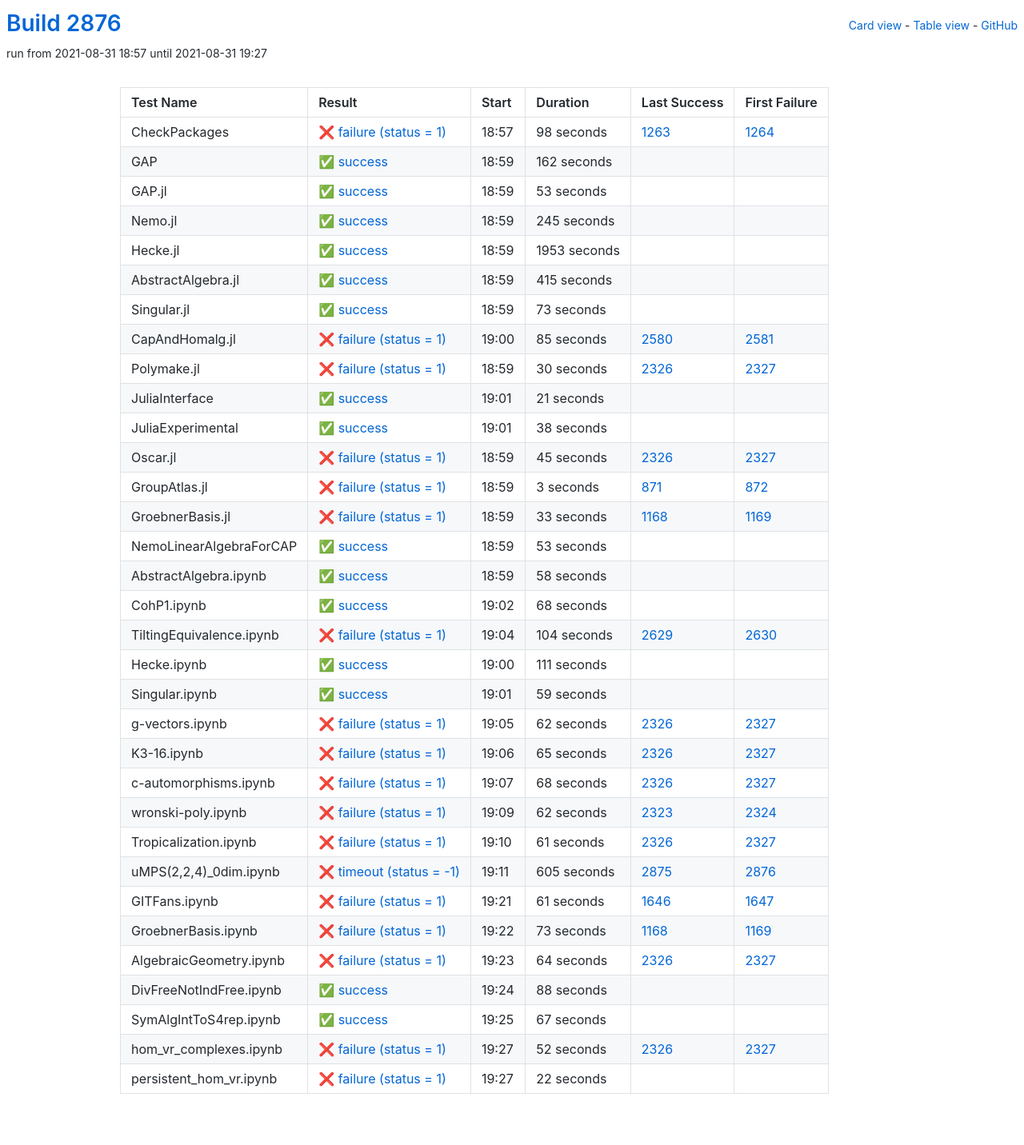
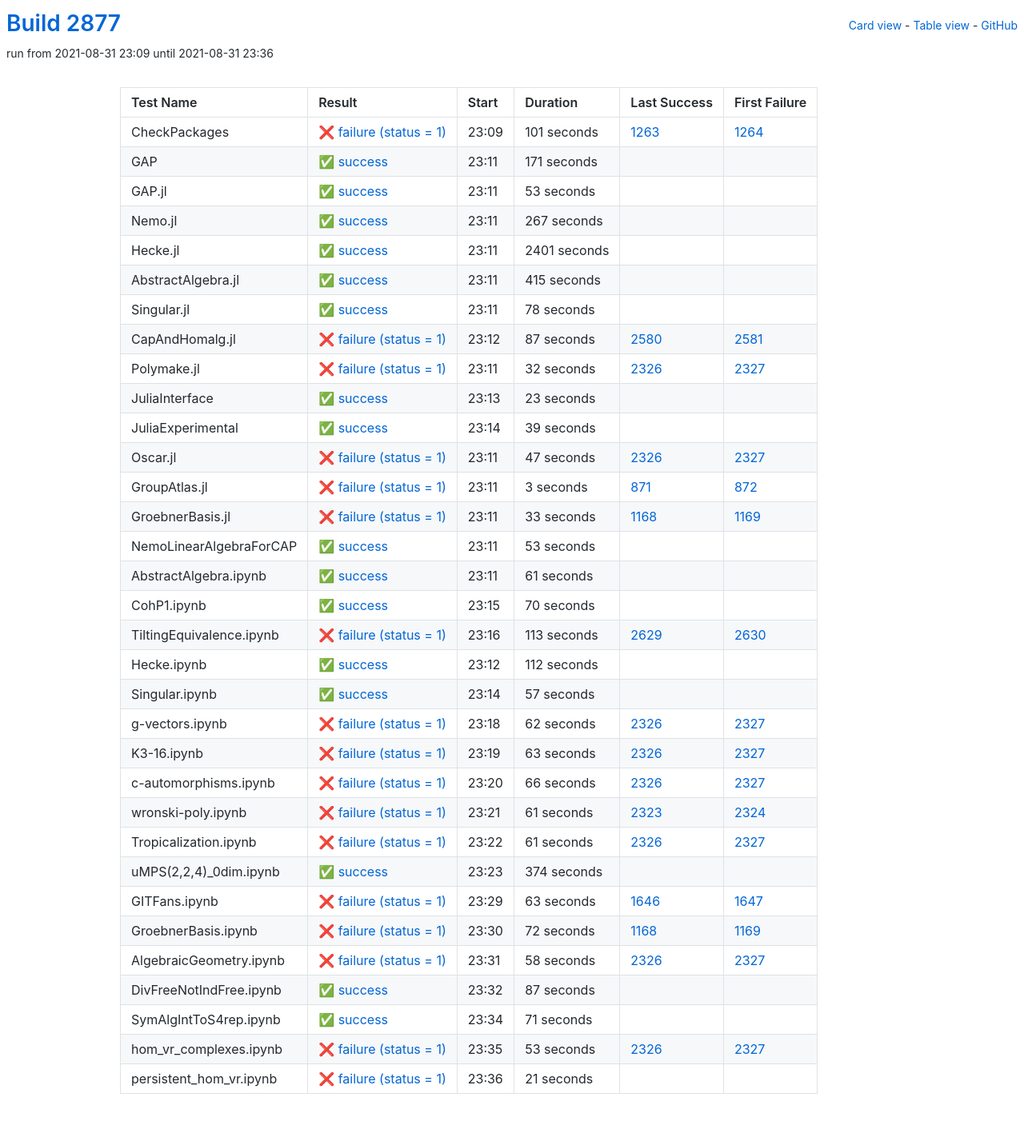
Before and after one commit to oscar-system/oscar-ci-status-stable, a Jekyll site: the page built from table.html, in a window 1280 px wide. Shown: the whole page at 80% size. Built offline with Jekyll 4.4.1, drawn with Linux system fonts in a browser that asks for light colours.

Commit message:
Build #2877

```diff
--- a/_data/ci.yml
+++ b/_data/ci.yml
@@ -1,6 +1,6 @@
 ---
-build: 2876
-build_url: https://oscarci.mathematik.uni-kl.de/job/oscar-stable/2876/
+build: 2877
+build_url: https://oscarci.mathematik.uni-kl.de/job/oscar-stable/2877/
 job: oscar-stable
 organization: oscar-system
 repo: oscar-ci-status-stable
@@ -8,32 +8,32 @@ repourl: https://github.com/oscar-system/oscar-ci-status-stable
 tests:
 - name: CheckPackages
   id: checkpackages
-  log: https://oscarci.mathematik.uni-kl.de/job/oscar-stable/2876/artifact/logs/build-2876/CheckPackages.log
-  start: 2021-08-31 18:57
+  log: https://oscarci.mathematik.uni-kl.de/job/oscar-stable/2877/artifact/logs/build-2877/CheckPackages.log
+  start: 2021-08-31 23:09
   success: false
   exitcode: 1
   status: failure
-  duration: 98
+  duration: 101
   last_success: 1263
   last_success_url: https://oscarci.mathematik.uni-kl.de/job/oscar-stable/1263/
   first_failure: 1264
   first_failure_url: https://oscarci.mathematik.uni-kl.de/job/oscar-stable/1264/
 - name: GAP
   id: gap
-  log: https://oscarci.mathematik.uni-kl.de/job/oscar-stable/2876/artifact/logs/build-2876/GAP.log
-  start: 2021-08-31 18:59
+  log: https://oscarci.mathematik.uni-kl.de/job/oscar-stable/2877/artifact/logs/build-2877/GAP.log
+  start: 2021-08-31 23:11
   success: true
   exitcode: 0
   status: success
-  duration: 162
+  duration: 171
   last_success: false
   last_success_url:
   first_failure: false
   first_failure_url:
 - name: GAP.jl
   id: gap-jl
-  log: https://oscarci.mathematik.uni-kl.de/job/oscar-stable/2876/artifact/logs/build-2876/GAP.jl.log
-  start: 2021-08-31 18:59
+  log: https://oscarci.mathematik.uni-kl.de/job/oscar-stable/2877/artifact/logs/build-2877/GAP.jl.log
+  start: 2021-08-31 23:11
   success: true
   exitcode: 0
   status: success
@@ -44,32 +44,32 @@ tests:
   first_failure_url:
 - name: Nemo.jl
   id: nemo-jl
-  log: https://oscarci.mathematik.uni-kl.de/job/oscar-stable/2876/artifact/logs/build-2876/Nemo.jl.log
-  start: 2021-08-31 18:59
+  log: https://oscarci.mathematik.uni-kl.de/job/oscar-stable/2877/artifact/logs/build-2877/Nemo.jl.log
+  start: 2021-08-31 23:11
   success: true
   exitcode: 0
   status: success
-  duration: 245
+  duration: 267
   last_success: false
   last_success_url:
   first_failure: false
   first_failure_url:
 - name: Hecke.jl
   id: hecke-jl
-  log: https://oscarci.mathematik.uni-kl.de/job/oscar-stable/2876/artifact/logs/build-2876/Hecke.jl.log
-  start: 2021-08-31 18:59
+  log: https://oscarci.mathematik.uni-kl.de/job/oscar-stable/2877/artifact/logs/build-2877/Hecke.jl.log
+  start: 2021-08-31 23:11
   success: true
   exitcode: 0
   status: success
-  duration: 1953
+  duration: 2401
   last_success: false
   last_success_url:
   first_failure: false
   first_failure_url:
 - name: AbstractAlgebra.jl
   id: abstractalgebra-jl
-  log: https://oscarci.mathematik.uni-kl.de/job/oscar-stable/2876/artifact/logs/build-2876/AbstractAlgebra.jl.log
-  start: 2021-08-31 18:59
+  log: https://oscarci.mathematik.uni-kl.de/job/oscar-stable/2877/artifact/logs/build-2877/AbstractAlgebra.jl.log
+  start: 2021-08-31 23:11
   success: true
   exitcode: 0
   status: success
@@ -80,80 +80,80 @@ tests:
   first_failure_url:
 - name: Singular.jl
   id: singular-jl
-  log: https://oscarci.mathematik.uni-kl.de/job/oscar-stable/2876/artifact/logs/build-2876/Singular.jl.log
-  start: 2021-08-31 18:59
+  log: https://oscarci.mathematik.uni-kl.de/job/oscar-stable/2877/artifact/logs/build-2877/Singular.jl.log
+  start: 2021-08-31 23:11
   success: true
   exitcode: 0
   status: success
-  duration: 73
+  duration: 78
   last_success: false
   last_success_url:
   first_failure: false
   first_failure_url:
 - name: CapAndHomalg.jl
   id: capandhomalg-jl
-  log: https://oscarci.mathematik.uni-kl.de/job/oscar-stable/2876/artifact/logs/build-2876/CapAndHomalg.jl.log
-  start: 2021-08-31 19:00
+  log: https://oscarci.mathematik.uni-kl.de/job/oscar-stable/2877/artifact/logs/build-2877/CapAndHomalg.jl.log
+  start: 2021-08-31 23:12
   success: false
   exitcode: 1
   status: failure
-  duration: 85
+  duration: 87
   last_success: 2580
   last_success_url: https://oscarci.mathematik.uni-kl.de/job/oscar-stable/2580/
   first_failure: 2581
   first_failure_url: https://oscarci.mathematik.uni-kl.de/job/oscar-stable/2581/
 - name: Polymake.jl
   id: polymake-jl
-  log: https://oscarci.mathematik.uni-kl.de/job/oscar-stable/2876/artifact/logs/build-2876/Polymake.jl.log
-  start: 2021-08-31 18:59
+  log: https://oscarci.mathematik.uni-kl.de/job/oscar-stable/2877/artifact/logs/build-2877/Polymake.jl.log
+  start: 2021-08-31 23:11
   success: false
   exitcode: 1
   status: failure
-  duration: 30
+  duration: 32
   last_success: 2326
   last_success_url: https://oscarci.mathematik.uni-kl.de/job/oscar-stable/2326/
   first_failure: 2327
   first_failure_url: https://oscarci.mathematik.uni-kl.de/job/oscar-stable/2327/
 - name: JuliaInterface
   id: juliainterface
-  log: https://oscarci.mathematik.uni-kl.de/job/oscar-stable/2876/artifact/logs/build-2876/JuliaInterface.log
-  start: 2021-08-31 19:01
+  log: https://oscarci.mathematik.uni-kl.de/job/oscar-stable/2877/artifact/logs/build-2877/JuliaInterface.log
+  start: 2021-08-31 23:13
   success: true
   exitcode: 0
   status: success
-  duration: 21
+  duration: 23
   last_success: false
   last_success_url:
   first_failure: false
   first_failure_url:
 - name: JuliaExperimental
   id: juliaexperimental
-  log: https://oscarci.mathematik.uni-kl.de/job/oscar-stable/2876/artifact/logs/build-2876/JuliaExperimental.log
-  start: 2021-08-31 19:01
+  log: https://oscarci.mathematik.uni-kl.de/job/oscar-stable/2877/artifact/logs/build-2877/JuliaExperimental.log
+  start: 2021-08-31 23:14
   success: true
   exitcode: 0
   status: success
-  duration: 38
+  duration: 39
   last_success: false
   last_success_url:
   first_failure: false
   first_failure_url:
 - name: Oscar.jl
   id: oscar-jl
-  log: https://oscarci.mathematik.uni-kl.de/job/oscar-stable/2876/artifact/logs/build-2876/Oscar.jl.log
-  start: 2021-08-31 18:59
+  log: https://oscarci.mathematik.uni-kl.de/job/oscar-stable/2877/artifact/logs/build-2877/Oscar.jl.log
+  start: 2021-08-31 23:11
   success: false
   exitcode: 1
   status: failure
-  duration: 45
+  duration: 47
   last_success: 2326
   last_success_url: https://oscarci.mathematik.uni-kl.de/job/oscar-stable/2326/
   first_failure: 2327
   first_failure_url: https://oscarci.mathematik.uni-kl.de/job/oscar-stable/2327/
 - name: GroupAtlas.jl
   id: groupatlas-jl
-  log: https://oscarci.mathematik.uni-kl.de/job/oscar-stable/2876/artifact/logs/build-2876/GroupAtlas.jl.log
-  start: 2021-08-31 18:59
+  log: https://oscarci.mathematik.uni-kl.de/job/oscar-stable/2877/artifact/logs/build-2877/GroupAtlas.jl.log
+  start: 2021-08-31 23:11
   success: false
   exitcode: 1
   status: failure
@@ -164,8 +164,8 @@ tests:
   first_failure_url: https://oscarci.mathematik.uni-kl.de/job/oscar-stable/872/
 - name: GroebnerBasis.jl
   id: groebnerbasis-jl
-  log: https://oscarci.mathematik.uni-kl.de/job/oscar-stable/2876/artifact/logs/build-2876/GroebnerBasis.jl.log
-  start: 2021-08-31 18:59
+  log: https://oscarci.mathematik.uni-kl.de/job/oscar-stable/2877/artifact/logs/build-2877/GroebnerBasis.jl.log
+  start: 2021-08-31 23:11
   success: false
   exitcode: 1
   status: failure
@@ -176,8 +176,8 @@ tests:
   first_failure_url: https://oscarci.mathematik.uni-kl.de/job/oscar-stable/1169/
 - name: NemoLinearAlgebraForCAP
   id: nemolinearalgebraforcap
-  log: https://oscarci.mathematik.uni-kl.de/job/oscar-stable/2876/artifact/logs/build-2876/NemoLinearAlgebraForCAP.log
-  start: 2021-08-31 18:59
+  log: https://oscarci.mathematik.uni-kl.de/job/oscar-stable/2877/artifact/logs/build-2877/NemoLinearAlgebraForCAP.log
+  start: 2021-08-31 23:11
   success: true
   exitcode: 0
   status: success
@@ -188,68 +188,68 @@ tests:
   first_failure_url:
 - name: AbstractAlgebra.ipynb
   id: abstractalgebra-ipynb
-  log: https://oscarci.mathematik.uni-kl.de/job/oscar-stable/2876/artifact/logs/build-2876/AbstractAlgebra.ipynb.log
-  start: 2021-08-31 18:59
+  log: https://oscarci.mathematik.uni-kl.de/job/oscar-stable/2877/artifact/logs/build-2877/AbstractAlgebra.ipynb.log
+  start: 2021-08-31 23:11
   success: true
   exitcode: 0
   status: success
-  duration: 58
+  duration: 61
   last_success: false
   last_success_url:
   first_failure: false
   first_failure_url:
 - name: CohP1.ipynb
   id: cohp1-ipynb
-  log: https://oscarci.mathematik.uni-kl.de/job/oscar-stable/2876/artifact/logs/build-2876/CohP1.ipynb.log
-  start: 2021-08-31 19:02
+  log: https://oscarci.mathematik.uni-kl.de/job/oscar-stable/2877/artifact/logs/build-2877/CohP1.ipynb.log
+  start: 2021-08-31 23:15
   success: true
   exitcode: 0
   status: success
-  duration: 68
+  duration: 70
   last_success: false
   last_success_url:
   first_failure: false
   first_failure_url:
 - name: TiltingEquivalence.ipynb
   id: tiltingequivalence-ipynb
-  log: https://oscarci.mathematik.uni-kl.de/job/oscar-stable/2876/artifact/logs/build-2876/TiltingEquivalence.ipynb.log
-  start: 2021-08-31 19:04
+  log: https://oscarci.mathematik.uni-kl.de/job/oscar-stable/2877/artifact/logs/build-2877/TiltingEquivalence.ipynb.log
+  start: 2021-08-31 23:16
   success: false
   exitcode: 1
   status: failure
-  duration: 104
+  duration: 113
   last_success: 2629
   last_success_url: https://oscarci.mathematik.uni-kl.de/job/oscar-stable/2629/
   first_failure: 2630
   first_failure_url: https://oscarci.mathematik.uni-kl.de/job/oscar-stable/2630/
 - name: Hecke.ipynb
   id: hecke-ipynb
-  log: https://oscarci.mathematik.uni-kl.de/job/oscar-stable/2876/artifact/logs/build-2876/Hecke.ipynb.log
-  start: 2021-08-31 19:00
+  log: https://oscarci.mathematik.uni-kl.de/job/oscar-stable/2877/artifact/logs/build-2877/Hecke.ipynb.log
+  start: 2021-08-31 23:12
   success: true
   exitcode: 0
   status: success
-  duration: 111
+  duration: 112
   last_success: false
   last_success_url:
   first_failure: false
   first_failure_url:
 - name: Singular.ipynb
   id: singular-ipynb
-  log: https://oscarci.mathematik.uni-kl.de/job/oscar-stable/2876/artifact/logs/build-2876/Singular.ipynb.log
-  start: 2021-08-31 19:01
+  log: https://oscarci.mathematik.uni-kl.de/job/oscar-stable/2877/artifact/logs/build-2877/Singular.ipynb.log
+  start: 2021-08-31 23:14
   success: true
   exitcode: 0
   status: success
-  duration: 59
+  duration: 57
   last_success: false
   last_success_url:
   first_failure: false
   first_failure_url:
 - name: g-vectors.ipynb
   id: g-vectors-ipynb
-  log: https://oscarci.mathematik.uni-kl.de/job/oscar-stable/2876/artifact/logs/build-2876/g-vectors.ipynb.log
-  start: 2021-08-31 19:05
+  log: https://oscarci.mathematik.uni-kl.de/job/oscar-stable/2877/artifact/logs/build-2877/g-vectors.ipynb.log
+  start: 2021-08-31 23:18
   success: false
   exitcode: 1
   status: failure
@@ -260,44 +260,44 @@ tests:
   first_failure_url: https://oscarci.mathematik.uni-kl.de/job/oscar-stable/2327/
 - name: K3-16.ipynb
   id: k3-16-ipynb
-  log: https://oscarci.mathematik.uni-kl.de/job/oscar-stable/2876/artifact/logs/build-2876/K3-16.ipynb.log
-  start: 2021-08-31 19:06
+  log: https://oscarci.mathematik.uni-kl.de/job/oscar-stable/2877/artifact/logs/build-2877/K3-16.ipynb.log
+  start: 2021-08-31 23:19
   success: false
   exitcode: 1
   status: failure
-  duration: 65
+  duration: 63
   last_success: 2326
   last_success_url: https://oscarci.mathematik.uni-kl.de/job/oscar-stable/2326/
   first_failure: 2327
   first_failure_url: https://oscarci.mathematik.uni-kl.de/job/oscar-stable/2327/
 - name: c-automorphisms.ipynb
   id: c-automorphisms-ipynb
-  log: https://oscarci.mathematik.uni-kl.de/job/oscar-stable/2876/artifact/logs/build-2876/c-automorphisms.ipynb.log
-  start: 2021-08-31 19:07
+  log: https://oscarci.mathematik.uni-kl.de/job/oscar-stable/2877/artifact/logs/build-2877/c-automorphisms.ipynb.log
+  start: 2021-08-31 23:20
   success: false
   exitcode: 1
   status: failure
-  duration: 68
+  duration: 66
   last_success: 2326
   last_success_url: https://oscarci.mathematik.uni-kl.de/job/oscar-stable/2326/
   first_failure: 2327
   first_failure_url: https://oscarci.mathematik.uni-kl.de/job/oscar-stable/2327/
 - name: wronski-poly.ipynb
   id: wronski-poly-ipynb
-  log: https://oscarci.mathematik.uni-kl.de/job/oscar-stable/2876/artifact/logs/build-2876/wronski-poly.ipynb.log
-  start: 2021-08-31 19:09
+  log: https://oscarci.mathematik.uni-kl.de/job/oscar-stable/2877/artifact/logs/build-2877/wronski-poly.ipynb.log
+  start: 2021-08-31 23:21
   success: false
   exitcode: 1
   status: failure
-  duration: 62
+  duration: 61
   last_success: 2323
   last_success_url: https://oscarci.mathematik.uni-kl.de/job/oscar-stable/2323/
   first_failure: 2324
   first_failure_url: https://oscarci.mathematik.uni-kl.de/job/oscar-stable/2324/
 - name: Tropicalization.ipynb
   id: tropicalization-ipynb
-  log: https://oscarci.mathematik.uni-kl.de/job/oscar-stable/2876/artifact/logs/build-2876/Tropicalization.ipynb.log
-  start: 2021-08-31 19:10
+  log: https://oscarci.mathematik.uni-kl.de/job/oscar-stable/2877/artifact/logs/build-2877/Tropicalization.ipynb.log
+  start: 2021-08-31 23:22
   success: false
   exitcode: 1
   status: failure
@@ -308,96 +308,96 @@ tests:
   first_failure_url: https://oscarci.mathematik.uni-kl.de/job/oscar-stable/2327/
 - name: uMPS(2,2,4)_0dim.ipynb
   id: umps-2-2-4-0dim-ipynb
-  log: https://oscarci.mathematik.uni-kl.de/job/oscar-stable/2876/artifact/logs/build-2876/uMPS-2-2-4-_0dim.ipynb.log
-  start: 2021-08-31 19:11
-  success: false
-  exitcode: -1
-  status: timeout
-  duration: 605
-  last_success: 2875
-  last_success_url: https://oscarci.mathematik.uni-kl.de/job/oscar-stable/2875/
-  first_failure: 2876
-  first_failure_url: https://oscarci.mathematik.uni-kl.de/job/oscar-stable/2876/
+  log: https://oscarci.mathematik.uni-kl.de/job/oscar-stable/2877/artifact/logs/build-2877/uMPS-2-2-4-_0dim.ipynb.log
+  start: 2021-08-31 23:23
+  success: true
+  exitcode: 0
+  status: success
+  duration: 374
+  last_success: false
+  last_success_url:
+  first_failure: false
+  first_failure_url:
 - name: GITFans.ipynb
   id: gitfans-ipynb
-  log: https://oscarci.mathematik.uni-kl.de/job/oscar-stable/2876/artifact/logs/build-2876/GITFans.ipynb.log
-  start: 2021-08-31 19:21
+  log: https://oscarci.mathematik.uni-kl.de/job/oscar-stable/2877/artifact/logs/build-2877/GITFans.ipynb.log
+  start: 2021-08-31 23:29
   success: false
   exitcode: 1
   status: failure
-  duration: 61
+  duration: 63
   last_success: 1646
   last_success_url: https://oscarci.mathematik.uni-kl.de/job/oscar-stable/1646/
   first_failure: 1647
   first_failure_url: https://oscarci.mathematik.uni-kl.de/job/oscar-stable/1647/
 - name: GroebnerBasis.ipynb
   id: groebnerbasis-ipynb
-  log: https://oscarci.mathematik.uni-kl.de/job/oscar-stable/2876/artifact/logs/build-2876/GroebnerBasis.ipynb.log
-  start: 2021-08-31 19:22
+  log: https://oscarci.mathematik.uni-kl.de/job/oscar-stable/2877/artifact/logs/build-2877/GroebnerBasis.ipynb.log
+  start: 2021-08-31 23:30
   success: false
   exitcode: 1
   status: failure
-  duration: 73
+  duration: 72
   last_success: 1168
   last_success_url: https://oscarci.mathematik.uni-kl.de/job/oscar-stable/1168/
   first_failure: 1169
   first_failure_url: https://oscarci.mathematik.uni-kl.de/job/oscar-stable/1169/
 - name: AlgebraicGeometry.ipynb
   id: algebraicgeometry-ipynb
-  log: https://oscarci.mathematik.uni-kl.de/job/oscar-stable/2876/artifact/logs/build-2876/AlgebraicGeometry.ipynb.log
-  start: 2021-08-31 19:23
+  log: https://oscarci.mathematik.uni-kl.de/job/oscar-stable/2877/artifact/logs/build-2877/AlgebraicGeometry.ipynb.log
+  start: 2021-08-31 23:31
   success: false
   exitcode: 1
   status: failure
-  duration: 64
+  duration: 58
   last_success: 2326
   last_success_url: https://oscarci.mathematik.uni-kl.de/job/oscar-stable/2326/
   first_failure: 2327
   first_failure_url: https://oscarci.mathematik.uni-kl.de/job/oscar-stable/2327/
 - name: DivFreeNotIndFree.ipynb
   id: divfreenotindfree-ipynb
-  log: https://oscarci.mathematik.uni-kl.de/job/oscar-stable/2876/artifact/logs/build-2876/DivFreeNotIndFree.ipynb.log
-  start: 2021-08-31 19:24
+  log: https://oscarci.mathematik.uni-kl.de/job/oscar-stable/2877/artifact/logs/build-2877/DivFreeNotIndFree.ipynb.log
+  start: 2021-08-31 23:32
   success: true
   exitcode: 0
   status: success
-  duration: 88
+  duration: 87
   last_success: false
   last_success_url:
   first_failure: false
   first_failure_url:
 - name: SymAlgIntToS4rep.ipynb
   id: symalginttos4rep-ipynb
-  log: https://oscarci.mathematik.uni-kl.de/job/oscar-stable/2876/artifact/logs/build-2876/SymAlgIntToS4rep.ipynb.log
-  start: 2021-08-31 19:25
+  log: https://oscarci.mathematik.uni-kl.de/job/oscar-stable/2877/artifact/logs/build-2877/SymAlgIntToS4rep.ipynb.log
+  start: 2021-08-31 23:34
   success: true
   exitcode: 0
   status: success
-  duration: 67
+  duration: 71
   last_success: false
   last_success_url:
   first_failure: false
   first_failure_url:
 - name: hom_vr_complexes.ipynb
   id: hom-vr-complexes-ipynb
-  log: https://oscarci.mathematik.uni-kl.de/job/oscar-stable/2876/artifact/logs/build-2876/hom_vr_complexes.ipynb.log
-  start: 2021-08-31 19:27
+  log: https://oscarci.mathematik.uni-kl.de/job/oscar-stable/2877/artifact/logs/build-2877/hom_vr_complexes.ipynb.log
+  start: 2021-08-31 23:35
   success: false
   exitcode: 1
   status: failure
-  duration: 52
+  duration: 53
   last_success: 2326
   last_success_url: https://oscarci.mathematik.uni-kl.de/job/oscar-stable/2326/
   first_failure: 2327
   first_failure_url: https://oscarci.mathematik.uni-kl.de/job/oscar-stable/2327/
 - name: persistent_hom_vr.ipynb
   id: persistent-hom-vr-ipynb
-  log: https://oscarci.mathematik.uni-kl.de/job/oscar-stable/2876/artifact/logs/build-2876/persistent_hom_vr.ipynb.log
-  start: 2021-08-31 19:27
+  log: https://oscarci.mathematik.uni-kl.de/job/oscar-stable/2877/artifact/logs/build-2877/persistent_hom_vr.ipynb.log
+  start: 2021-08-31 23:36
   success: false
   exitcode: 1
   status: failure
-  duration: 22
+  duration: 21
   last_success: false
   last_success_url:
   first_failure: false
```
Also changed, not shown: README.md.
